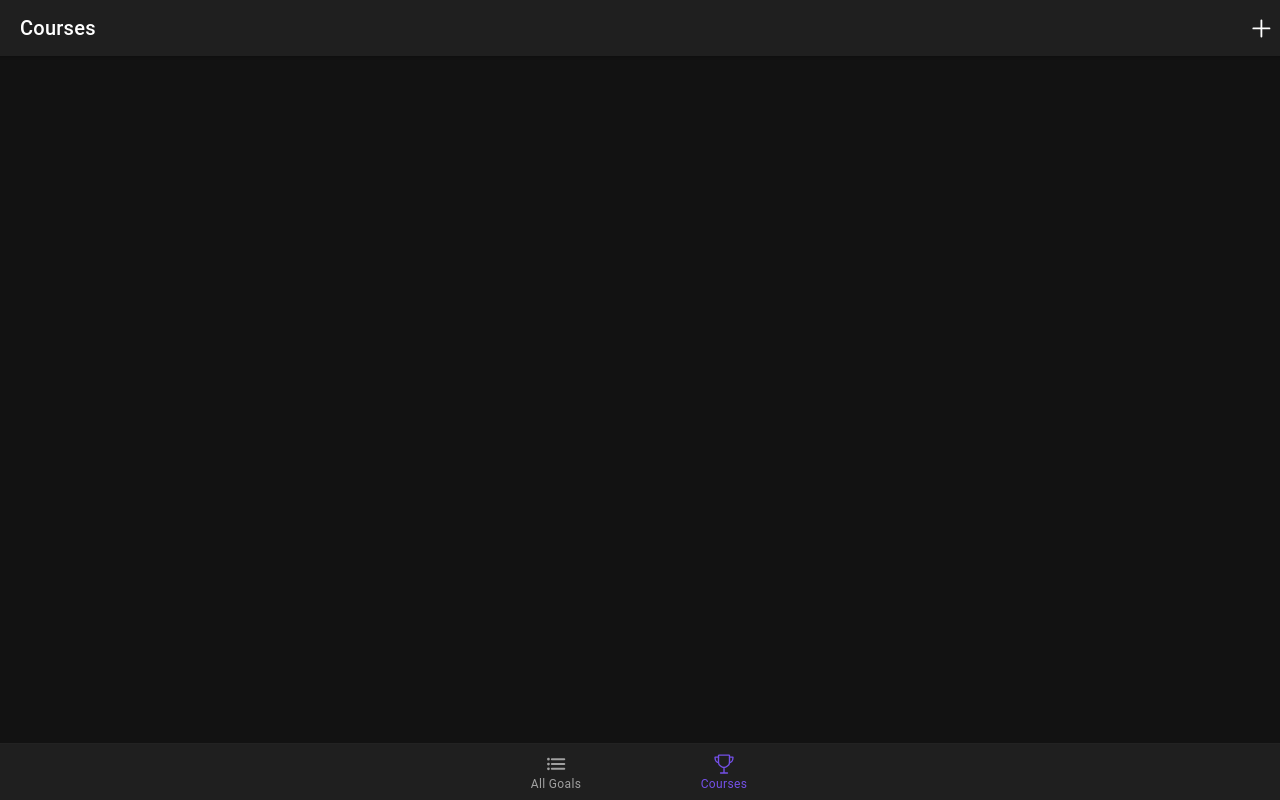
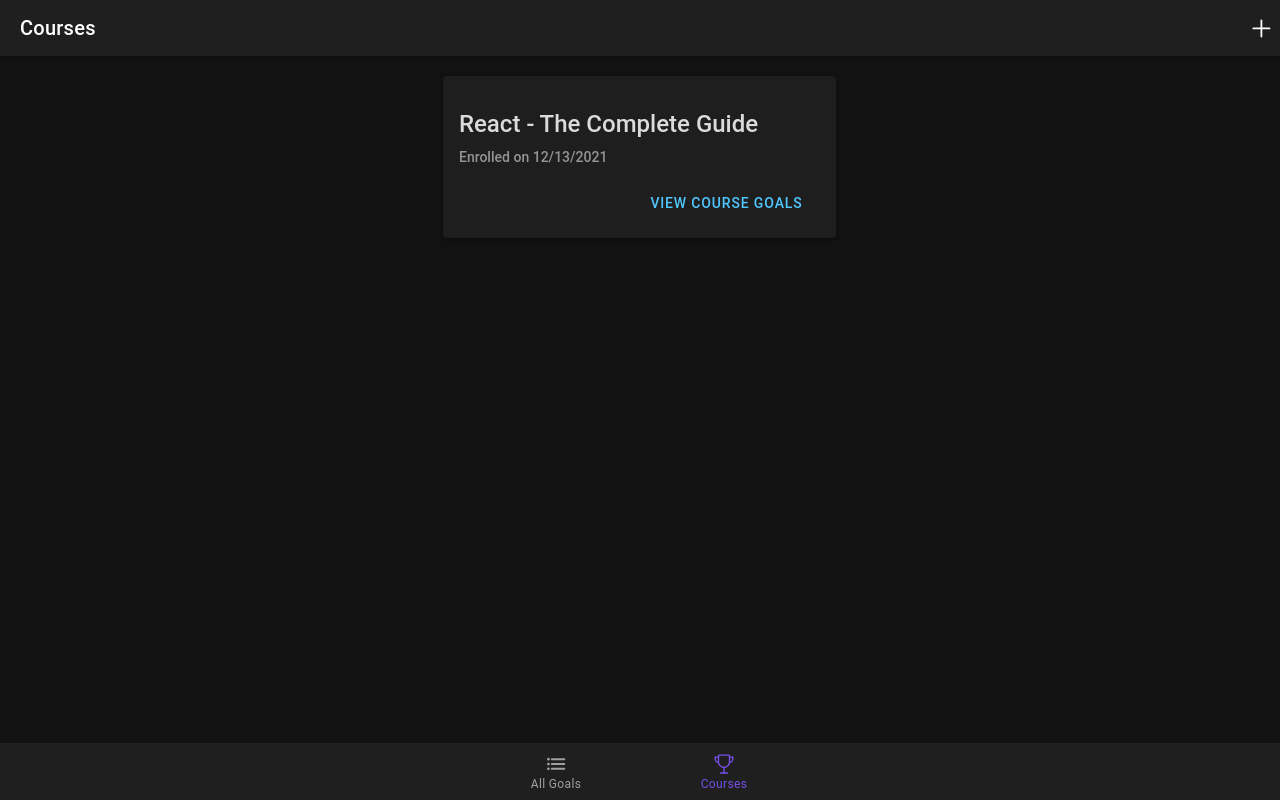
Before and after one commit to khadetou/ionic-course-app, a React (Create React App) app: page /courses/list in a window 1280 px wide. Built offline with nearby package versions, Linux system fonts and the light colour scheme.

Commit message:
default value to courses

```diff
--- a/src/data/CourseContextProvider.tsx
+++ b/src/data/CourseContextProvider.tsx
@@ -3,11 +3,15 @@ import CourseContext, { Course } from './course-context';
 
 
 const CourseContextProvider: React.FC = ({ children }) => {
-    const [courses, setCourses] = useState<Course[]>([]);
+    const [courses, setCourses] = useState<Course[]>([
+        {
+            id: "c1", name: "React - The Complete Guide", enrolled: new Date(), goals: []
+        }
+    ]);
 
     const addCourse = (title: string, date: Date) => {
         const newCourse: Course = {
-            id: new Date().toString(),
+            id: Math.random().toString(),
             name: title,
             enrolled: date,
             goals: [],
--- a/src/pages/Courses.tsx
+++ b/src/pages/Courses.tsx
@@ -44,6 +44,7 @@ const Courses: React.FC = () => {
 
     const courseAddHandler = (title: string, date: Date) => {
         addCourse(title, date);
+        setIsAdding(false);
     }
 
     return (
```
